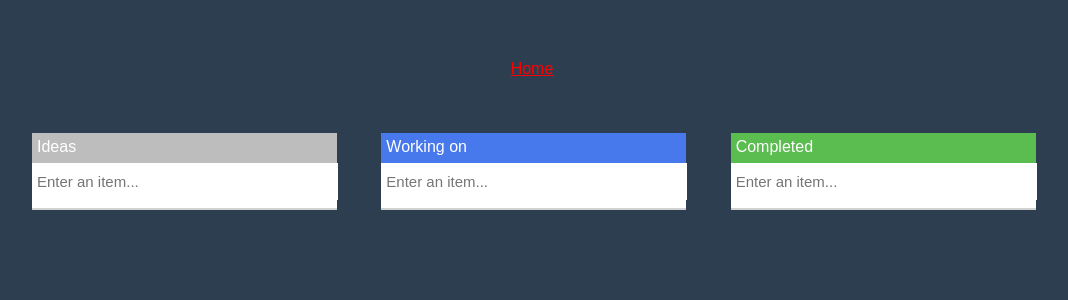
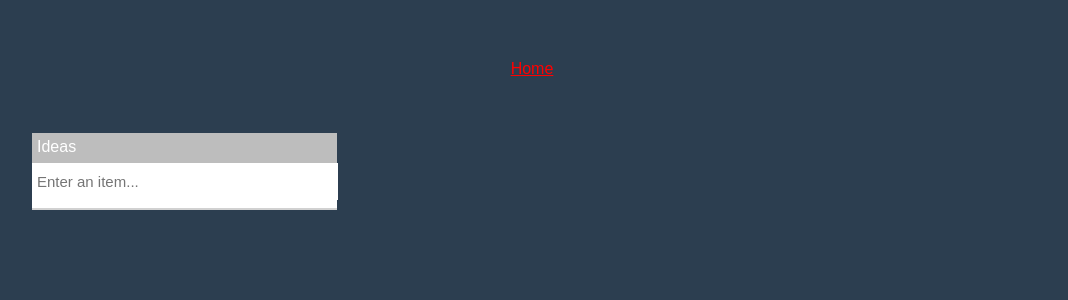
Before and after one commit to kennerhartman/todo-list-app, a Vue app: page /lists in a window 1280 px wide. Shown: the top 300 px of the page, without its empty margins (108-1176 px from the left). Built offline with nearby package versions, Linux system fonts and the light colour scheme; a web font is replaced by a local one.

Commit message:
Starting from a cleaner, but not clean, slate

```diff
--- a/src/components/CompletedList.vue
+++ /dev/null
@@ -1,64 +0,0 @@
-<template>
-    <div class="idea-wrapper">
-        <input
-            type="text"
-            placeholder="Enter an item..."
-            @keydown="addItem"
-            class="global-input"
-        />
-
-        <hr>
-
-        <div
-            v-for='(completedItem, index) in completedItems'
-            :key='completedItem'
-            >
-            <p class="global-p card">
-                <span @click="removeItem(index)"><img src="@/assets/trash-icon.png" class="trash-icon"></span>
-                {{ completedItem }}
-                <span class="drop">.</span>
-            </p>
-        </div>
-    </div>
-</template>
-
-<script>
-    export default {
-        name: 'UserInput',
-        props: [],
-        data () {
-            return {
-                completedItems: [],
-                completedItem: ""
-            }
-        },
-        methods: {
-            addItem(event) {
-                if (event.code == 'Enter') {
-                    event.preventDefault()
-                    var val = event.target.value.trim()
-
-                    if (val.length > 0) {
-                        this.completedItems.push(val)
-                        event.target.value = ""
-
-                        localStorage.setItem("completedItems", JSON.stringify(this.completedItems));
-                    }
-                }
-            },
-            removeItem(index) {
-                this.completedItems.splice(index, 1)
-
-                var storedItems = JSON.parse(localStorage.getItem("completedItems"))
-                storedItems.splice(index, 1)
-                localStorage.setItem("completedItems", JSON.stringify(storedItems))
-            },
-        },
-        mounted() {
-            if (localStorage.completedItems) {
-                this.completedItems = JSON.parse(localStorage.getItem("completedItems"));
-            }
-        }
-  }
-
-</script>
--- a/src/components/IdeaList.vue
+++ b/src/components/IdeaList.vue
@@ -13,10 +13,10 @@
             v-for='(ideaItem, index) in ideaItems'
             :key='ideaItem'
             >
-            <p class="global-p card">
+            <p class="global-p card" id="card-1" draggable="true">
                 <span @click="removeItem(index)"><img src="@/assets/trash-icon.png" class="trash-icon"></span>
-                {{ ideaItem }}
-                <span class="drop">.</span>
+                <span draggable="true">{{ ideaItem }} </span>
+                <span class="drop" id="board-1">.</span>
             </p>
 
         </div>
--- a/src/components/WorkingOnList.vue
+++ /dev/null
@@ -1,65 +0,0 @@
-<template>
-    <div class="idea-wrapper">
-
-        <input
-            type="text"
-            placeholder="Enter an item..."
-            @keydown="addItem"
-            class="global-input"
-        />
-
-        <hr>
-
-        <div
-            v-for='(workingOnItem, index) in workingOnItems'
-            :key='workingOnItem'
-        >
-            <p class="global-p">
-                <span @click="removeItem(index)"><img src="@/assets/trash-icon.png" class="trash-icon"></span>
-                {{ workingOnItem }}
-                <span class="drop">.</span>
-            </p>
-        </div>
-    </div>
-</template>
-
-<script>
-    export default {
-        name: 'UserInput',
-        props: [],
-        data () {
-            return {
-                workingOnItems: [],
-                workingOnItem: ""
-            }
-        },
-        methods: {
-            addItem(event) {
-                if (event.code == 'Enter') {
-                    event.preventDefault()
-                    var val = event.target.value.trim()
-
-                    if (val.length > 0) {
-                        this.workingOnItems.push(val)
-                        event.target.value = ""
-
-                        localStorage.setItem("workingOnItems", JSON.stringify(this.workingOnItems));
-                    }
-                }
-            },
-            removeItem(index) {
-                this.workingOnItems.splice(index, 1)
-
-                var storedItems = JSON.parse(localStorage.getItem("workingOnItems"))
-                storedItems.splice(index, 1)
-                localStorage.setItem("workingOnItems", JSON.stringify(storedItems))
-            },
-        },
-        mounted() {
-            if (localStorage.workingOnItems) {
-                this.workingOnItems = JSON.parse(localStorage.getItem("workingOnItems"));
-            }
-        }
-  }
-
-</script>
--- a/src/views/HomePage.vue
+++ b/src/views/HomePage.vue
@@ -27,16 +27,11 @@
 <script>
 import ListHeader from '@/components/ListHeader.vue'
 import IdeaList from '@/components/IdeaList.vue'
-import WorkingOnList from '@/components/WorkingOnList.vue'
-import CompletedList from '@/components/CompletedList.vue'
-
 
 export default {
     components: {
         ListHeader,
-        WorkingOnList,
         IdeaList,
-        CompletedList
     },
     props: [],
     methods: { }
--- a/src/views/ListView.vue
+++ b/src/views/ListView.vue
@@ -5,21 +5,10 @@
     <div class="wrapper">
         <div class="container">
             <ListHeader title="Ideas" backgroundColor="#BDBDBD" />
-            <IdeaList class="list" />
-        </div>
 
-        <div class="container">
-            <ListHeader title="Working on" backgroundColor="#4778EC" />
-            <WorkingOnList class="list"/>
-        </div>
+            <IdeaList class="list"/>
 
-        <div class="container">
-            <ListHeader title="Completed" backgroundColor="#5BBC50" />
-            <CompletedList class="list"/>
-        </div>
 
-        <div>
-            <p>&nbsp;</p>
         </div>
     </div>
 
@@ -28,16 +17,11 @@
 <script>
 import ListHeader from '@/components/ListHeader.vue'
 import IdeaList from '@/components/IdeaList.vue'
-import WorkingOnList from '@/components/WorkingOnList.vue'
-import CompletedList from '@/components/CompletedList.vue'
-
 
 export default {
     components: {
         ListHeader,
-        WorkingOnList,
         IdeaList,
-        CompletedList
     },
     props: [],
     methods: { }
```
